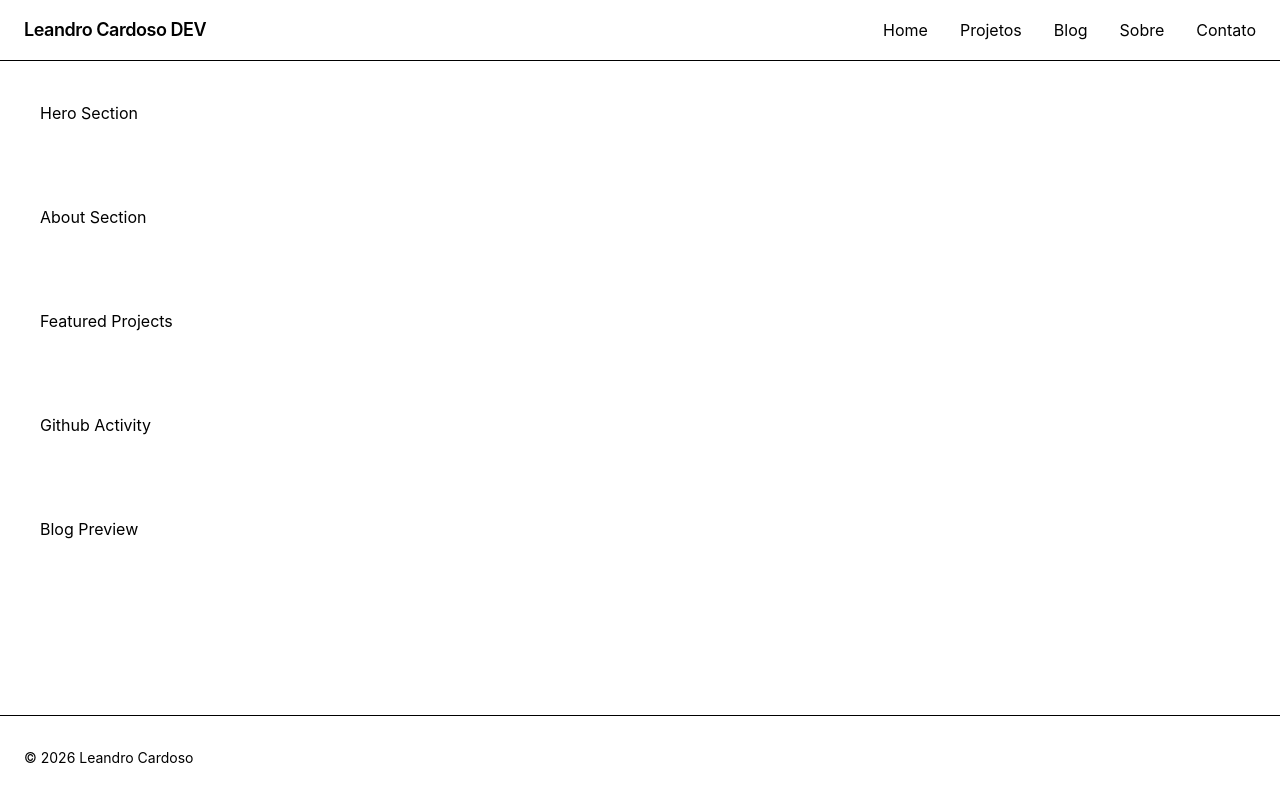
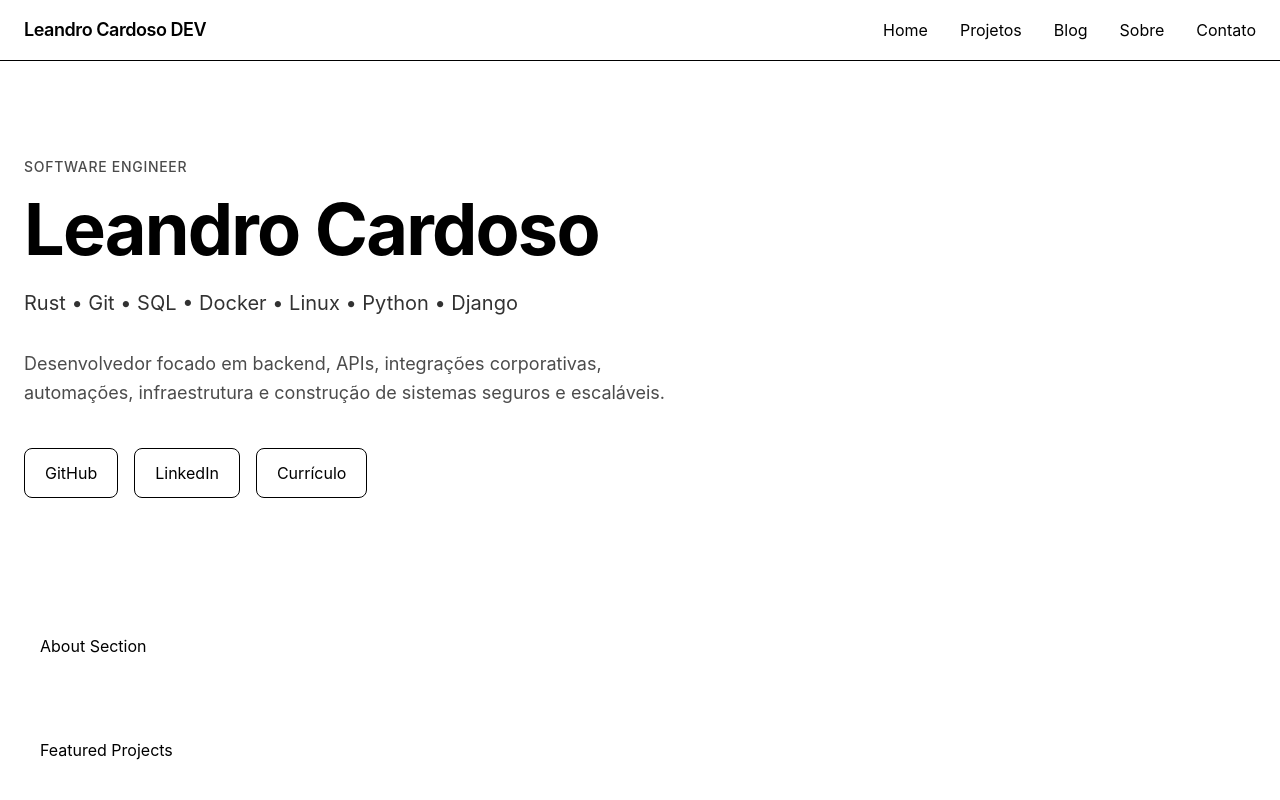
Before and after one commit to Leandro-Cardoso/portfolio, a Nuxt app: page / in a window 1280 px wide. Shown: the top 800 px of the page. Built offline with nearby package versions, Linux system fonts and the light colour scheme.

Commit message:
Hero section basica

```diff
--- a/app/components/home/HeroSection.vue
+++ b/app/components/home/HeroSection.vue
@@ -1,5 +1,62 @@
 <template>
-  <section class="p-10">
-    Hero Section
+  <section
+    id="home"
+    class="mx-auto max-w-7xl px-6 py-24"
+  >
+    <div class="max-w-4xl">
+      <p
+        class="mb-4 text-sm font-medium tracking-wider uppercase opacity-70"
+      >
+        Software Engineer
+      </p>
+
+      <h1
+        class="mb-6 text-5xl font-bold tracking-tight md:text-7xl"
+      >
+        Leandro Cardoso
+      </h1>
+
+      <p
+        class="mb-8 text-lg md:text-xl opacity-80"
+      >
+        Rust • Git • SQL • Docker • Linux • Python • Django
+      </p>
+
+      <p
+        class="mb-10 max-w-2xl text-lg leading-relaxed opacity-70"
+      >
+        Desenvolvedor focado em backend, APIs, integrações corporativas,
+        automações, infraestrutura e construção de sistemas seguros e
+        escaláveis.
+      </p>
+
+      <div
+        class="flex flex-wrap gap-4"
+      >
+        <a
+          href="https://github.com/Leandro-Cardoso"
+          target="_blank"
+          class="rounded-lg border px-5 py-3 transition hover:-translate-y-1"
+        >
+          GitHub
+        </a>
+
+        <a
+          href="https://www.linkedin.com/in/leandro-cardoso-992529266/"
+          target="_blank"
+          class="rounded-lg border px-5 py-3 transition hover:-translate-y-1"
+        >
+          LinkedIn
+        </a>
+
+        <a
+          href="#"
+          target="_blank"
+          class="rounded-lg border px-5 py-3 transition hover:-translate-y-1"
+        >
+          Currículo
+        </a>
+      </div>
+    </div>
   </section>
 </template>
```
